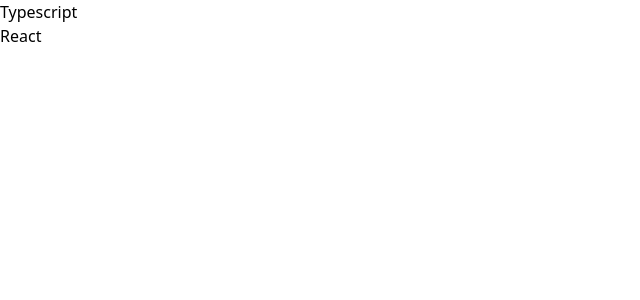
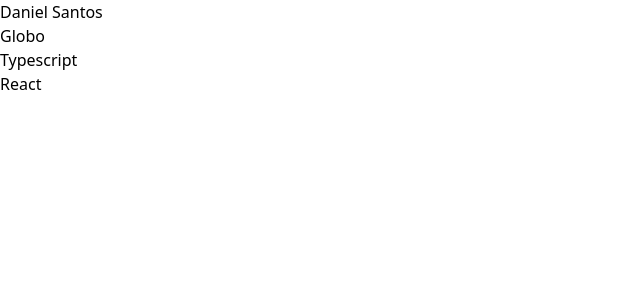
Before and after one commit to bdancost/project_react, a Next.js app: page / in a window 1280 px wide. Shown: the top 300 px of the page, without its empty margins (0-640 px from the left). Built offline with nearby package versions, Linux system fonts and the light colour scheme.

Commit message:
Escopo de variáveis e constantes

```diff
--- a/src/pages/index.tsx
+++ b/src/pages/index.tsx
@@ -4,8 +4,17 @@
 //const inter = Inter({ subsets: ["latin"] });
 
 export default function Home() {
+  function retnome() {
+    return nome;
+  }
+
+  const nome = "Daniel Santos";
+  const canal = "Globo";
+
   return (
     <main>
+      <div>{retnome()}</div>
+      <div>{canal}</div>
       <div>Typescript</div>
       <div>React</div>
     </main>
```
